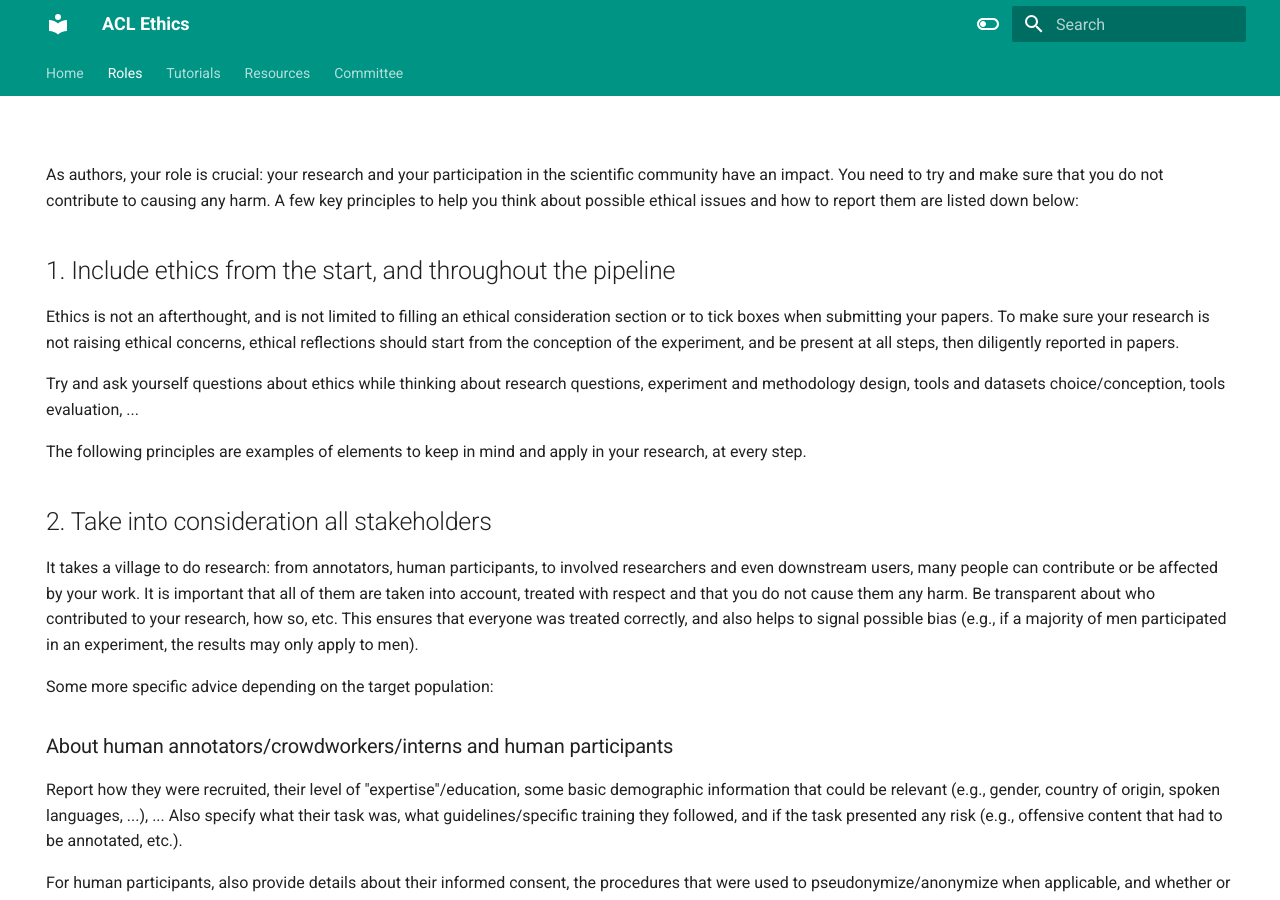
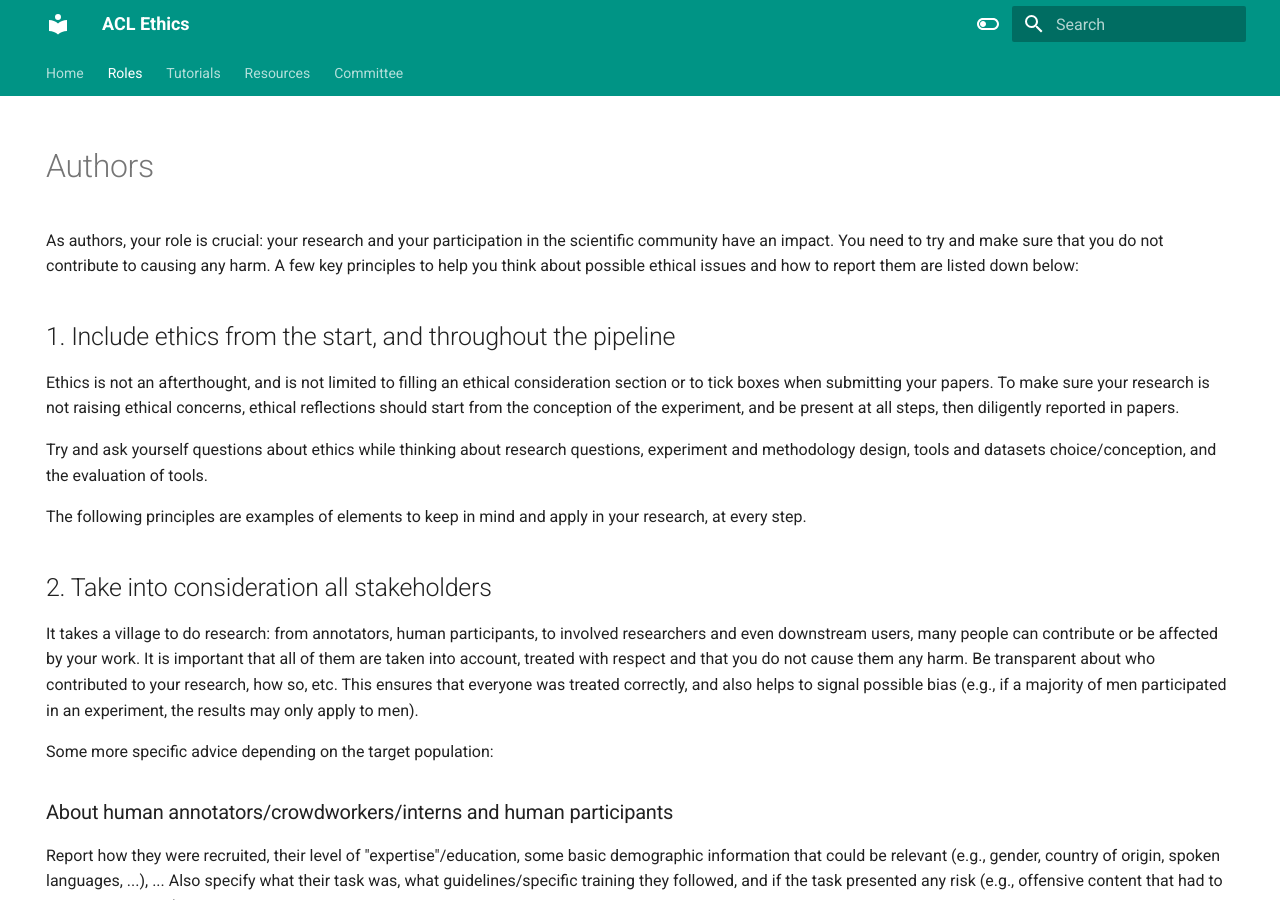
Before and after one commit to knmnyn/ethics-website, an MkDocs documentation site: the page built from docs/roles/authors.md, in a window 1280 px wide and 900 px high. Built offline with MkDocs 1.6.1 and Material for MkDocs 9.7.7, drawn with Linux system fonts in a browser that asks for light colours.

````diff
--- a/docs/roles/authors.md
+++ b/docs/roles/authors.md
@@ -2,13 +2,14 @@
 hide:
   - navigation
   - toc
+  - title
 ---
 As authors, your role is crucial: your research and your participation in the scientific community have an impact. You need to try and make sure that you do not contribute to causing any harm. A few key principles to help you think about possible ethical issues and how to report them are listed down below:
 
 ## 1. Include ethics from the start, and throughout the pipeline
 Ethics is not an afterthought, and is not limited to filling an ethical consideration section or to tick boxes when submitting your papers. To make sure your research is not raising ethical concerns, ethical reflections should start from the conception of the experiment, and be present at all steps, then diligently reported in papers.
 
-Try and ask yourself questions about ethics while thinking about research questions, experiment and methodology design, tools and datasets choice/conception, tools evaluation, ...
+Try and ask yourself questions about ethics while thinking about research questions, experiment and methodology design, tools and datasets choice/conception, and the evaluation of tools.
 
 The following principles are examples of elements to keep in mind and apply in your research, at every step.
 
@@ -47,11 +48,8 @@
 ## 4. Ethics is a discussion: the more the merrier!
 Remember that ethics is not all about theory, but it is an ongoing, dynamic discussion. To enrich your perspectives, reach out to people around you: colleagues, students, even friends and family. Whether it is to discuss an ethical dilemma, to share your research ideas, or to brainstorm, it could enlarge your views and add perspectives you had not thought about.
 
-
 ## 5. Extend your knowledge on ethics
 The ACL Ethics Committee gathered resources on ethics and NLP. Please consult our [reading list](../resources/ethics-reading-list/index.md)!
-# End of Selection
-```
 
 The [ARR Responsible NLP Research](https://aclrollingreview.org/responsibleNLPresearch/) is also a useful, complementary resource to the present webpage.
 
````
Also changed, not shown: docs/roles/organizers.md (+4 -0 lines).
